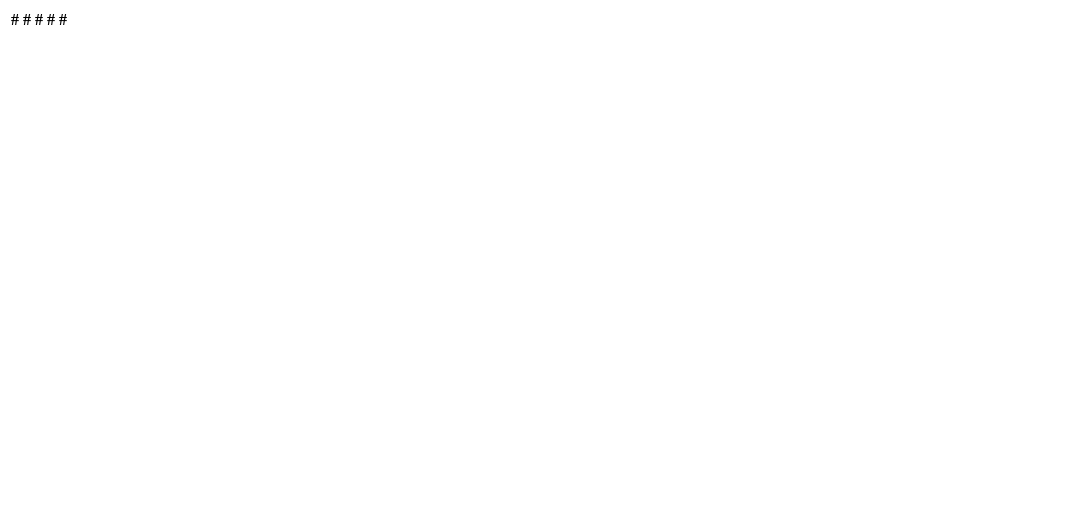
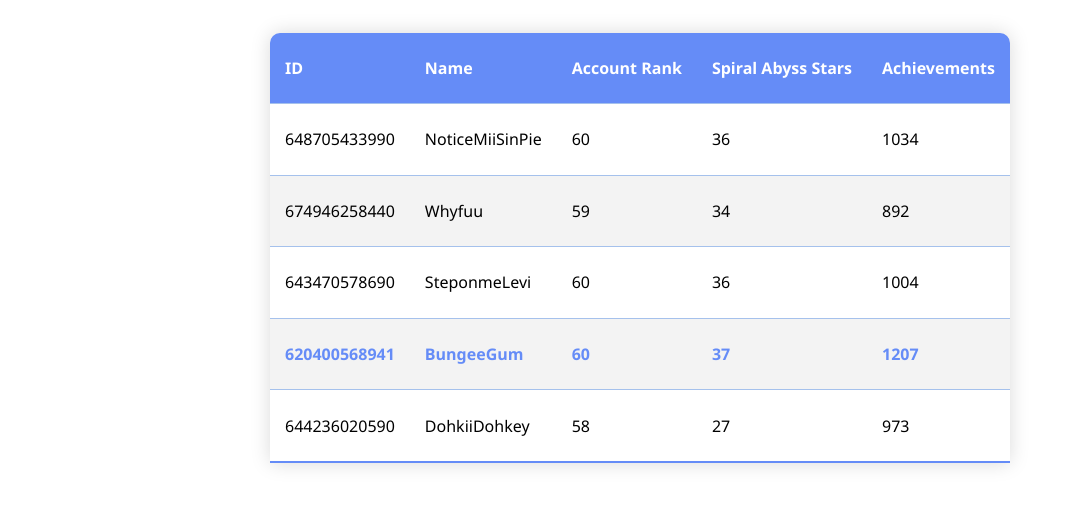
Before and after one commit to IceyCherry/CSCI115_PortfolioProject, a plain HTML site: page table.html in a window 1280 px wide. Shown: the whole page, without its empty margins (0-1066 px from the left). Drawn offline with Linux system fonts and the light colour scheme.

Commit message:
Added Table and Removed unused images.
Completed the Table HTML and CSS.
Access to the table can be found through the portfolio projects page (click on the first image).
Removed unused images from the portfolio section.

```diff
--- /dev/null
+++ b/css/tables.css
@@ -0,0 +1,56 @@
+
+/* Genshin Stat Tracker */
+/* body{
+  background-color: red;
+} */
+.main-container{
+  display: flex;
+  justify-content: center;
+
+  height: 60vh;
+
+}
+.table-content{
+  border-collapse: collapse;
+  margin: 25px 0;
+  font-size: 1em;
+  min-width: 400px;
+  font-family:'Segoe UI', Tahoma, Geneva, Verdana, sans-serif;
+  border-radius: 10px 10px 0 0;
+  overflow: hidden;
+  box-shadow: 0 0 20px rgba(0, 0, 0, 0.15);
+  background-color: #ffffff;
+}
+
+
+.table-content thead th{
+  background-color: rgb(101, 140, 247);
+  color: #ffffff;
+  text-align: left;
+  font-weight: bold;
+
+}
+
+.table-content th,
+.table-content td{
+  /* background-color: red; */
+  padding: 12px 15px;
+
+}
+
+.table-content tr{
+  border-bottom: 1px solid rgb(165, 193, 236);
+  /* background-color: red; */
+}
+.table-content tr:nth-of-type(odd){
+  background-color: #f3f3f3;
+}
+
+.table-content tr:last-of-type{
+  border-bottom: 2px solid rgb(101, 140, 247);
+}
+
+.table-content tr.active-row{
+  font-weight: bold;
+  color: rgb(101, 140, 247);
+}
--- a/table.html
+++ b/table.html
@@ -1,22 +1,67 @@
 <!DOCTYPE html>
 <html lang="en">
+
 <head>
   <meta charset="UTF-8">
   <meta name="viewport" content="width=device-width, initial-scale=1.0">
-  <title>Inspiration Pages</title>
+  <title>Genshin Stat Tracker</title>
+  <link rel="stylesheet" href="css/tables.css">
 </head>
+
 <body>
   <div class="filter">
 
   </div>
-  <table>
-    <tr>
-      <th>#</th>
-      <th>#</th>
-      <th>#</th>
-      <th>#</th>
-      <th>#</th>
-    </tr>
-  </table>
+  <div class="main-container">
+    <table class="table-content">
+      <thead>
+        <tr>
+          <th>ID</th>
+          <th>Name</th>
+          <th>Account Rank</th>
+          <th>Spiral Abyss Stars</th>
+          <th>Achievements</th>
+        </tr>
+        <tr>
+          <td>648705433990</td>
+          <td>NoticeMiiSinPie</td>
+          <td>60</td>
+          <td>36</td>
+          <td>1034</td>
+        </tr>
+        <tr>
+          <td>674946258440</td>
+          <td>Whyfuu</td>
+          <td>59</td>
+          <td>34</td>
+          <td>892</td>
+        </tr>
+        <tr>
+          <td>643470578690</td>
+          <td>SteponmeLevi</td>
+          <td>60</td>
+          <td>36</td>
+          <td>1004</td>
+        </tr>
+        <!-- For the purpose of highlighting an active row.
+        Not enough time to add hover effects to all of them. -->
+        <tr class="active-row">
+          <td>620400568941</td>
+          <td>BungeeGum</td>
+          <td>60</td>
+          <td>37</td>
+          <td>1207</td>
+        </tr>
+        <tr>
+          <td>644236020590</td>
+          <td>DohkiiDohkey</td>
+          <td>58</td>
+          <td>27</td>
+          <td>973</td>
+        </tr>
+      </thead>
+    </table>
+  </div>
 </body>
+
 </html>
```
Also changed, not shown: index.html (+4 -4 lines), img/portfolio/GSTracker.jpg (added), img/portfolio/portfolio-1.jpg (deleted), img/portfolio/portfolio-2.jpg (deleted), img/portfolio/portfolio-3.jpg (deleted), img/portfolio/portfolio-4.jpg (deleted), img/portfolio/portfolio-5.jpg (deleted), img/portfolio/portfolio-6.jpg (deleted).
